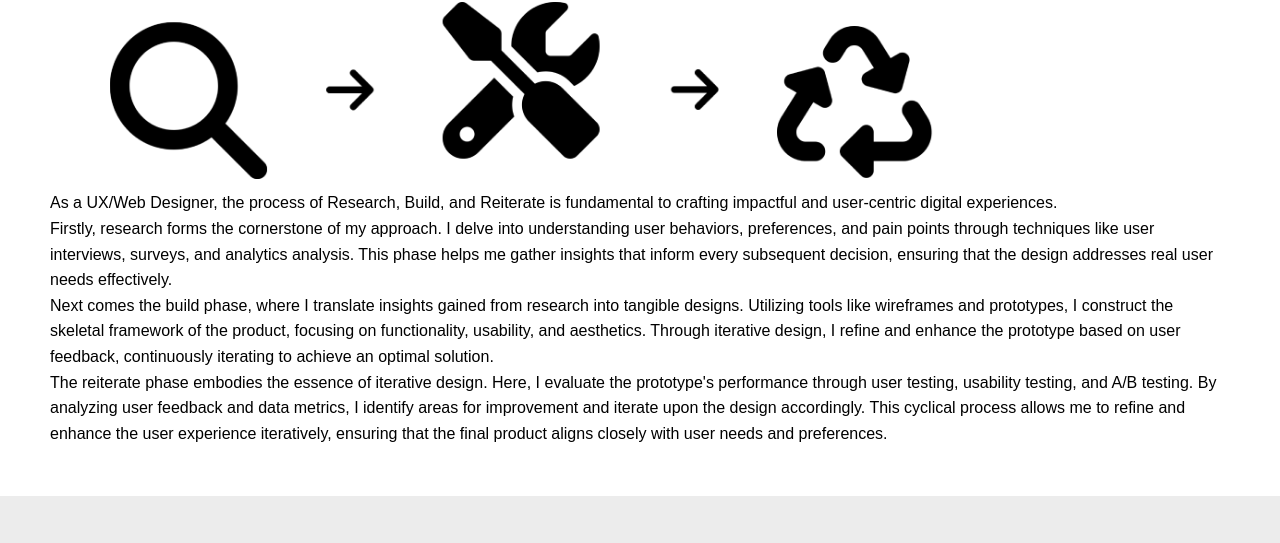
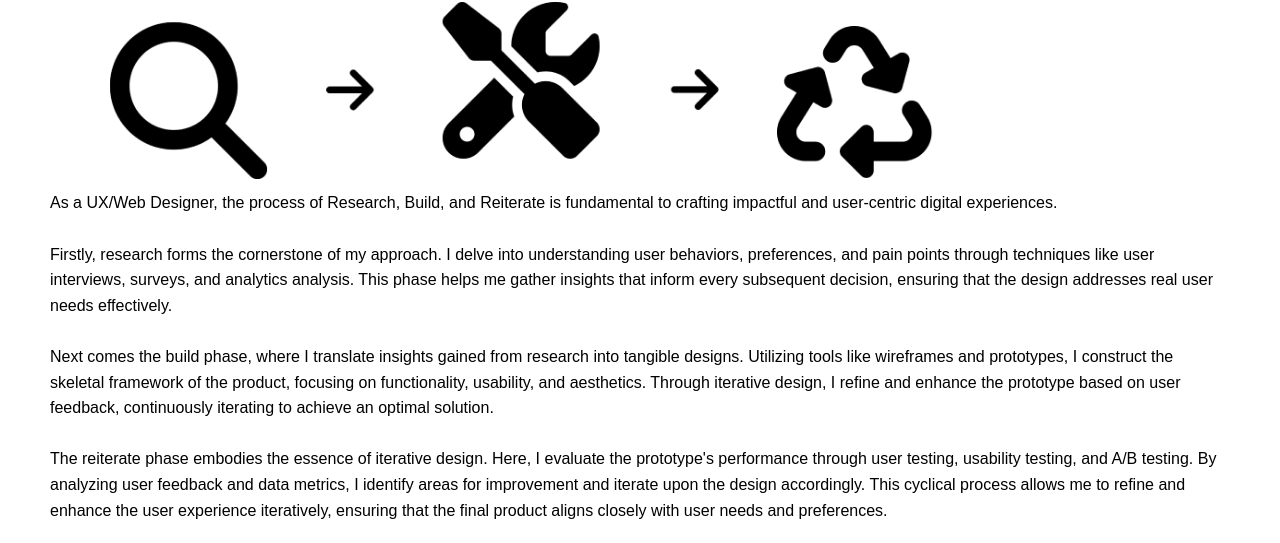
Before and after one commit to NoahDB97/PortfolioProject, a plain HTML site: page index.html in a window 1280 px wide. Shown: the part 3482-4025 px from the top of the page. Drawn offline with Linux system fonts and the light colour scheme.

Commit message:
Update index.html

```diff
--- a/index.html
+++ b/index.html
@@ -64,13 +64,15 @@
     <div class="banner">
     <img src="DesignBanner.png" alt="Design Banner">
 </div>
+<div id="DesignProcess" class="DesignProcess">
     <p>As a UX/Web Designer, the process of Research, Build, and Reiterate is fundamental to crafting impactful and user-centric digital experiences.
-<br>
+<br><br>
 Firstly, research forms the cornerstone of my approach. I delve into understanding user behaviors, preferences, and pain points through techniques like user interviews, surveys, and analytics analysis. This phase helps me gather insights that inform every subsequent decision, ensuring that the design addresses real user needs effectively.
-<br>
+<br><br>
 Next comes the build phase, where I translate insights gained from research into tangible designs. Utilizing tools like wireframes and prototypes, I construct the skeletal framework of the product, focusing on functionality, usability, and aesthetics. Through iterative design, I refine and enhance the prototype based on user feedback, continuously iterating to achieve an optimal solution.
-<br>
+<br><br>
 The reiterate phase embodies the essence of iterative design. Here, I evaluate the prototype's performance through user testing, usability testing, and A/B testing. By analyzing user feedback and data metrics, I identify areas for improvement and iterate upon the design accordingly. This cyclical process allows me to refine and enhance the user experience iteratively, ensuring that the final product aligns closely with user needs and preferences.</p>
+  </div>
   </section>
 
    <section id="skills" class="skills">
```
